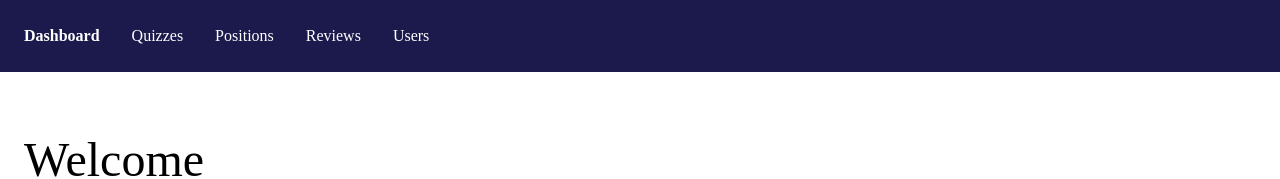
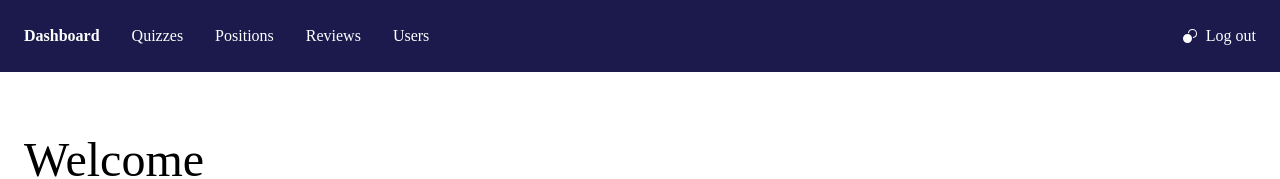
Before and after one commit to nikolap994/recruit_em, a Next.js app: page /recruiter in a window 1280 px wide. Shown: the top 179 px of the page. Built offline with nearby package versions, Linux system fonts and the light colour scheme.

Commit message:
Update Recruiter Nav Log Out styles

```diff
--- a/src/components/RecruiterNavigation.js
+++ b/src/components/RecruiterNavigation.js
@@ -2,6 +2,7 @@ import { useState } from "react";
 import Link from "next/link";
 import { useRouter } from "next/router";
 import { TfiAlignLeft, TfiClose } from "react-icons/tfi";
+import { VscActivateBreakpoints } from "react-icons/vsc";
 
 export default function Home() {
 	const router = useRouter();
@@ -13,7 +14,7 @@ export default function Home() {
 				isNavOpen ? "h-screen absolute z-[22] w-full" : ""
 			}`}
 		>
-			<div className="px-2 md:px-6 py-6">
+			<div className="px-2 md:px-6 py-6 flex justify-between max-w-7xl mx-auto">
 				<nav>
 					<TfiAlignLeft
 						className={`h-7 w-7 md:hidden ${isNavOpen ? "hidden" : "block"}`}
@@ -71,6 +72,11 @@ export default function Home() {
 						</Link>
 					</ul>
 				</nav>
+
+				<Link href="#" className="flex items-center gap-2">
+					<VscActivateBreakpoints />
+					Log out
+				</Link>
 			</div>
 		</div>
 	);
```
